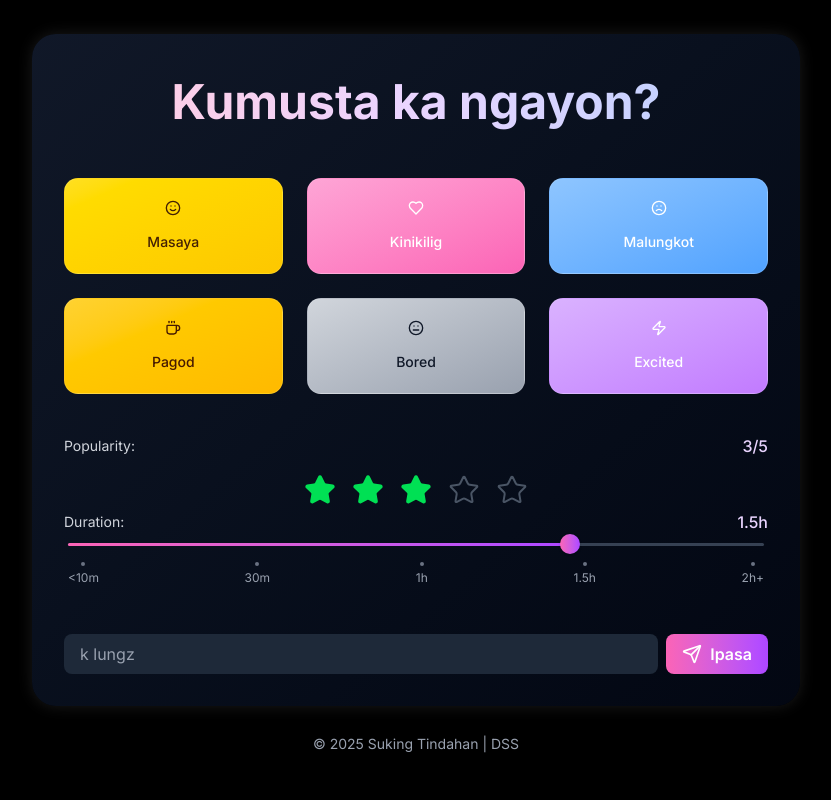
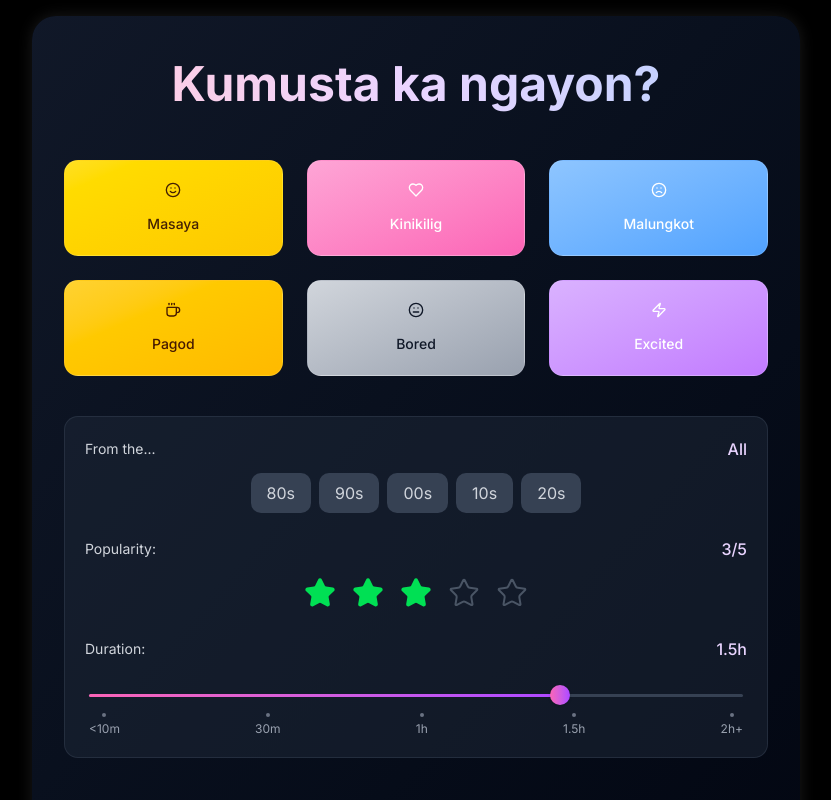
Before and after one commit to chrisracha/suking-tindahan, a Next.js app: page / in a window 1280 px wide. Shown: the top 800 px of the page, without its empty margins (224-1055 px from the left). Built offline with nearby package versions, Linux system fonts and the light colour scheme.

Commit message:
update era

```diff
--- a/src/components/filter-controls.tsx
+++ b/src/components/filter-controls.tsx
@@ -10,6 +10,16 @@ export default function FilterControls() {
     const router = useRouter()
     const [popularity, setPopularity] = useState(3)
     const [duration, setDuration] = useState([90]) // Default to 90 minutes
+    const [decade, setDecade] = useState<string | null>(null)
+
+    // Decade options
+    const decades = [
+        { value: "80s", label: "80s", years: [1980, 1989] },
+        { value: "90s", label: "90s", years: [1990, 1999] },
+        { value: "00s", label: "00s", years: [2000, 2009] },
+        { value: "10s", label: "10s", years: [2010, 2019] },
+        { value: "20s", label: "20s", years: [2020, 2029] },
+    ]
 
     // Duration labels
     const durationLabels = [
@@ -35,9 +45,41 @@ export default function FilterControls() {
     }
 
     return (
-        <div>
+        <div className="space-y-6 bg-gray-800/50 p-5 rounded-xl border border-gray-700/50">
+            {/* Decade */}
             <div className="space-y-3">
-                {/* Popularity */}
+                <div className="flex justify-between items-center">
+                    <label className="text-gray-300 text-sm">From the...</label>
+                    <span className="text-purple-200 font-medium">{decade || "All"}</span>
+                </div>
+                <div className="flex flex-wrap items-center justify-center gap-2">
+                    {decades.map((d) => (
+                        <button
+                            key={d.value}
+                            onClick={() => setDecade(decade === d.value ? null : d.value)}
+                            className={`
+                    px-4 py-2 rounded-lg transition-all
+                    ${decade === d.value
+                                    ? "bg-[#00E054] text-black font-medium shadow-[0_0_10px_rgba(0,224,84,0.3)]"
+                                    : "bg-gray-700 text-gray-300 hover:bg-gray-600"
+                                }
+                `}
+                        >
+                            {d.label}
+                        </button>
+                    ))}
+                    {decade && (
+                        <button
+                            onClick={() => setDecade(null)}
+                            className="px-4 py-2 rounded-lg bg-gray-700 text-gray-300 hover:bg-gray-600"
+                        >
+                            Clear
+                        </button>
+                    )}
+                </div>
+            </div>
+            {/* Popularity */}
+            <div className="space-y-3">
                 <div className="flex justify-between items-center">
                     <label className="text-gray-300 text-sm">Popularity:</label>
                     <span className="text-purple-200 font-medium">{popularity}/5</span>
@@ -52,8 +94,8 @@ export default function FilterControls() {
                         >
                             <Star
                                 className={`h-8 w-8 ${star <= popularity
-                                        ? "fill-[#00E054] text-[#00E054]" // Letterboxd green
-                                        : "text-gray-600 stroke-[1.5]"
+                                    ? "fill-[#00E054] text-[#00E054]" // Letterboxd green
+                                    : "text-gray-600 stroke-[1.5]"
                                     }`}
                             />
                         </button>
--- a/src/context/filter-context.tsx
+++ b/src/context/filter-context.tsx
@@ -7,6 +7,8 @@ type FilterContextType = {
   setPopularity: (value: number) => void
   duration: number
   setDuration: (value: number) => void
+  decade: string | null
+  setDecade: (value: string | null) => void
 }
 
 export const FilterContext = createContext<FilterContextType>({
@@ -14,14 +16,17 @@ export const FilterContext = createContext<FilterContextType>({
   setPopularity: () => { },
   duration: 90,
   setDuration: () => { },
+  decade: null,
+  setDecade: () => {},
 })
 
 export function FilterProvider({ children }: { children: ReactNode }) {
   const [popularity, setPopularity] = useState(3)
   const [duration, setDuration] = useState(90)
+  const [decade, setDecade] = useState<string | null>(null)
 
   return (
-    <FilterContext.Provider value={{ popularity, setPopularity, duration, setDuration }}>
+    <FilterContext.Provider value={{ popularity, setPopularity, duration, setDuration, decade, setDecade }}>
       {children}
     </FilterContext.Provider>
   )
```
